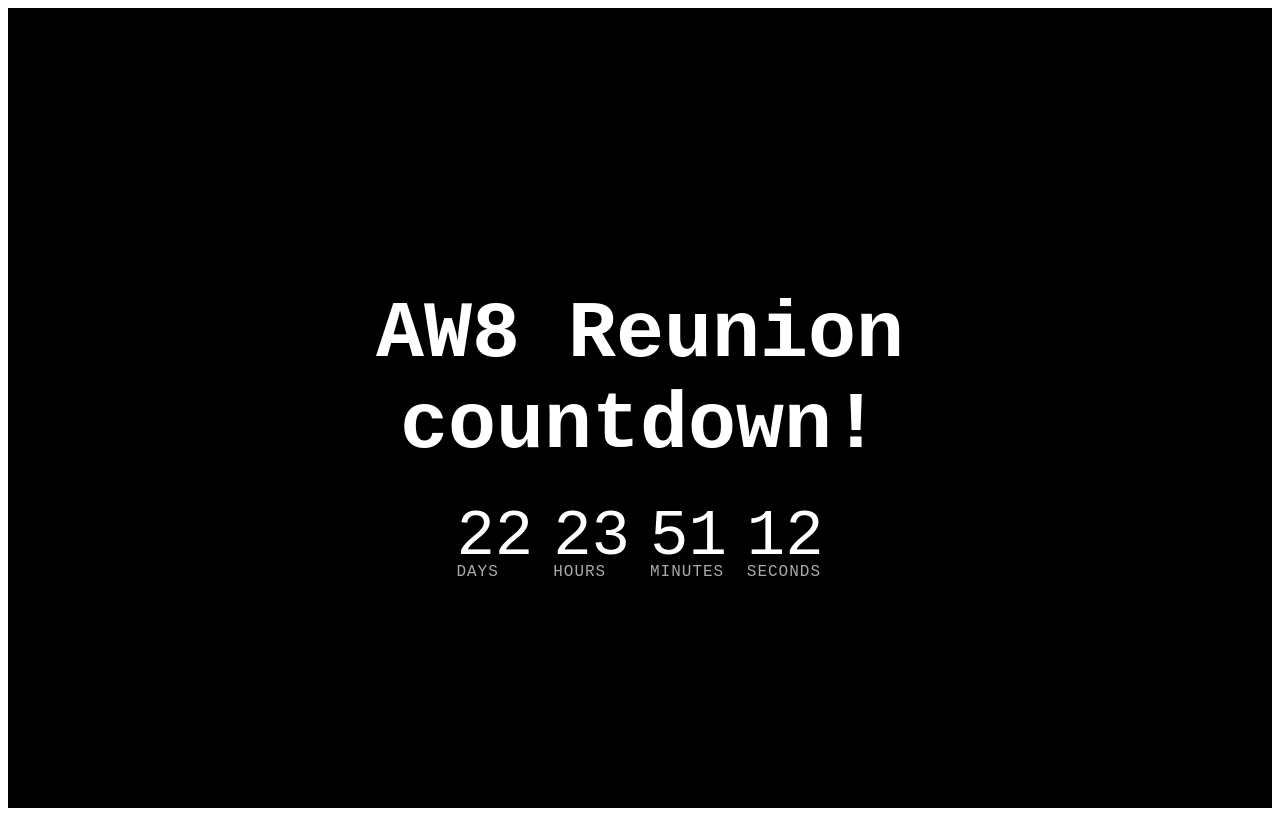
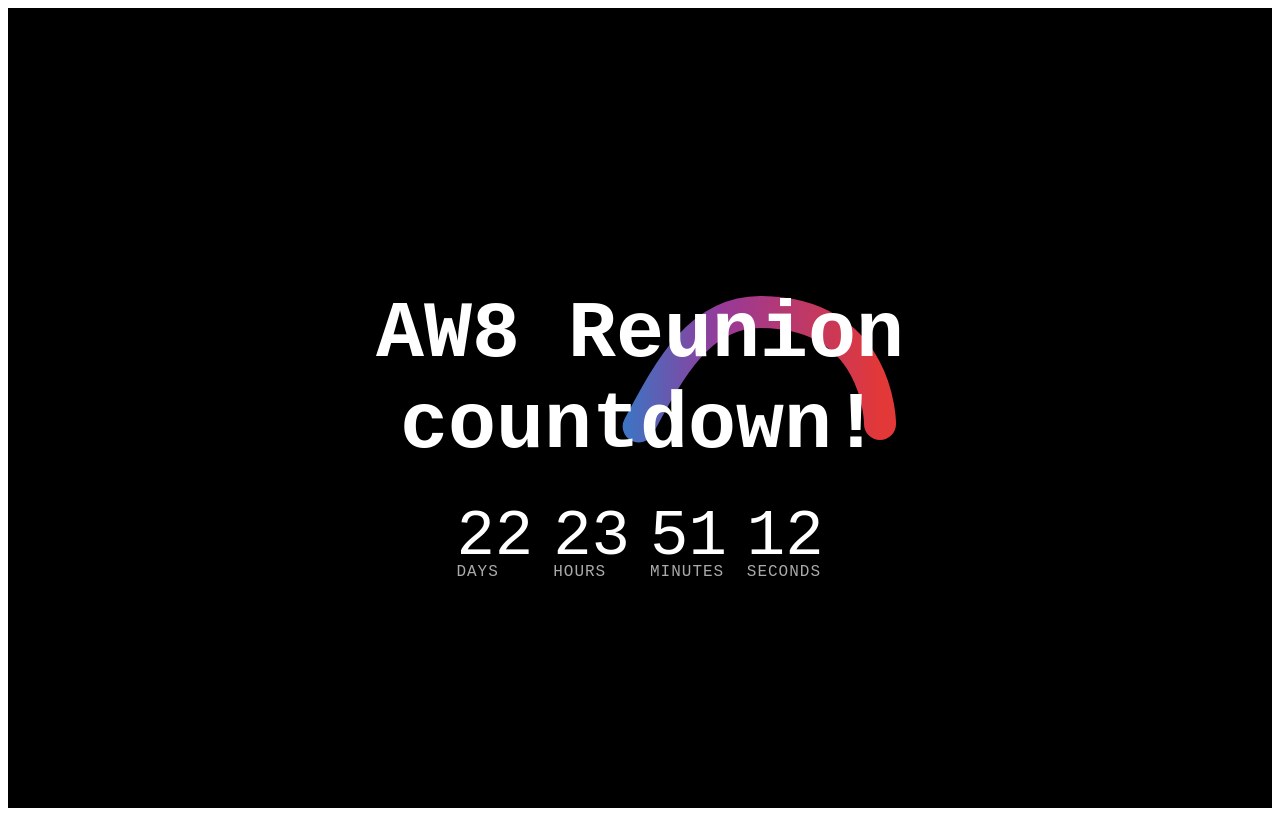
Before and after one commit to marcovandehaar/aw8-countdown, an Angular app: page / in a window 1280 px wide. Built offline with nearby package versions, Linux system fonts and the light colour scheme; what fireworks-js would draw is missing.

Commit message:
Add infitinity loader and hide negative numbers after countdown

```diff
--- a/src/app/app.component.html
+++ b/src/app/app.component.html
@@ -1,7 +1,35 @@
 <div class="fireworks-container">
+  <div class="infinity-loader" *ngIf="countDownActive">
+    <svg class="ip" viewBox="0 0 256 128" width="256px" height="128px" xmlns="http://www.w3.org/2000/svg">
+      <defs>
+        <linearGradient id="grad1" x1="0" y1="0" x2="1" y2="0">
+          <stop offset="0%" stop-color="#5ebd3e" />
+          <stop offset="33%" stop-color="#ffb900" />
+          <stop offset="67%" stop-color="#f78200" />
+          <stop offset="100%" stop-color="#e23838" />
+        </linearGradient>
+        <linearGradient id="grad2" x1="1" y1="0" x2="0" y2="0">
+          <stop offset="0%" stop-color="#e23838" />
+          <stop offset="33%" stop-color="#973999" />
+          <stop offset="67%" stop-color="#009cdf" />
+          <stop offset="100%" stop-color="#5ebd3e" />
+        </linearGradient>
+      </defs>
+      <g fill="none" stroke-linecap="round" stroke-width="16">
+        <g class="ip__track" stroke="#ddd">
+          <path d="M8,64s0-56,60-56,60,112,120,112,60-56,60-56"/>
+          <path d="M248,64s0-56-60-56-60,112-120,112S8,64,8,64"/>
+        </g>
+        <g stroke-dasharray="180 656">
+          <path class="ip__worm1" stroke="url(#grad1)" stroke-dashoffset="0" d="M8,64s0-56,60-56,60,112,120,112,60-56,60-56"/>
+          <path class="ip__worm2" stroke="url(#grad2)" stroke-dashoffset="358" d="M248,64s0-56-60-56-60,112-120,112S8,64,8,64"/>
+        </g>
+      </g>
+    </svg>
+  </div>
   <div class="text-container">
     <h1>AW8 Reunion countdown!</h1>
-    <div class="countdown-timer">
+    <div class="countdown-timer" *ngIf="countDownActive; else itstime">
       <span class="timer-part">{{days}}<small>Days</small></span>
       <span class="timer-part">{{hours}}<small>Hours</small></span>
       <span class="timer-part">{{minutes}}<small>Minutes</small></span>
@@ -9,3 +37,10 @@
     </div>
   </div>
 </div>
+
+<ng-template #itstime>
+  <div id="partytime">
+    <p>ITS PARTY TIME</p>
+    <img src="https://media4.giphy.com/media/v1.Y2lkPTc5MGI3NjExc2pmNjdhNTBwcnJmMThpN3g0YXNod2FwZjdsenc4OXE0c3Y4M3dqYSZlcD12MV9pbnRlcm5hbF9naWZfYnlfaWQmY3Q9Zw/l3q2zVr6cu95nF6O4/giphy.gif">
+  </div>
+</ng-template>
--- a/src/app/app.component.scss
+++ b/src/app/app.component.scss
@@ -1,22 +1,35 @@
-
 .fireworks-container {
-    position: relative; /* This will be the relative container for the absolutely positioned canvas */
-    width: 100%; /* Fill the width of the viewport */
-    height: 100vh; /* Fill the height of the viewport */
-    background-color: black; /* Assuming you want a black background for fireworks */
-    overflow: hidden; /* Prevents any overflow from the canvas */
+  position: relative;
+  z-index: 1;
+  /* This will be the relative container for the absolutely positioned canvas */
+  width: 100%;
+  /* Fill the width of the viewport */
+  height: 100vh;
+  /* Fill the height of the viewport */
+  background-color: black;
+  /* Assuming you want a black background for fireworks */
+  overflow: hidden;
+  /* Prevents any overflow from the canvas */
 
   .text-container {
-      position: absolute; /* Position it above the canvas */
-      top: 50%; /* Center vertically */
-      left: 50%; /* Center horizontally */
-      transform: translate(-50%, -50%); /* Adjust centering based on its size */
-      z-index: 2; /* Ensures the text is above the canvas */
+    position: absolute;
+    /* Position it above the canvas */
+    top: 50%;
+    /* Center vertically */
+    left: 50%;
+    /* Center horizontally */
+    transform: translate(-50%, -50%);
+    /* Adjust centering based on its size */
+    z-index: 2;
+    /* Ensures the text is above the canvas */
 
     h1 {
-        color: white; /* Text color */
-        font-size: 4rem; /* Text size */
+      color: white;
+      /* Text color */
+      font-size: 4rem;
+      /* Text size */
     }
+
     h1 {
       margin-bottom: 30px; // Space above the countdown
       color: #FFF; // White text for the title
@@ -56,6 +69,93 @@
     left: 0;
     width: 100%;
     height: 100%;
-      z-index: 1; /* Ensure canvas is behind the text */
+    z-index: 1;
+    /* Ensure canvas is behind the text */
   }
 }
+
+.infinity-loader {
+  text-align: center;
+  z-index: -100;
+  margin: auto;
+  margin-top: 18em;
+}
+
+:root {
+  --hue: 223;
+  --bg: hsl(var(--hue), 90%, 95%);
+  --fg: hsl(var(--hue), 90%, 5%);
+  --trans-dur: 0.9s;
+  font-size: calc(16px + (24 - 16) * (100vw - 320px) / (1280 - 320));
+}
+
+.ip {
+  width: 32em;
+  height: 16em;
+}
+
+.ip__track {
+  stroke: hsl(var(--hue), 90%, 90%);
+  transition: stroke var(--trans-dur);
+}
+
+.ip__worm1,
+.ip__worm2 {
+  animation: worm1 2s linear infinite;
+}
+
+.ip__worm2 {
+  animation-name: worm2;
+}
+
+/* Dark theme */
+@media (prefers-color-scheme: dark) {
+  :root {
+    --bg: hsl(var(--hue), 90%, 5%);
+    --fg: hsl(var(--hue), 90%, 95%);
+  }
+
+  .ip__track {
+    stroke: hsl(var(--hue), 90%, 15%);
+  }
+}
+
+/* Animation */
+@keyframes worm1 {
+  from {
+    stroke-dashoffset: 0;
+  }
+
+  50% {
+    animation-timing-function: steps(1);
+    stroke-dashoffset: -358;
+  }
+
+  50.01% {
+    animation-timing-function: linear;
+    stroke-dashoffset: 358;
+  }
+
+  to {
+    stroke-dashoffset: 0;
+  }
+}
+
+@keyframes worm2 {
+  from {
+    stroke-dashoffset: 358;
+  }
+
+  50% {
+    stroke-dashoffset: 0;
+  }
+
+  to {
+    stroke-dashoffset: -358;
+  }
+}
+
+#partytime {
+  text-align: center;
+  color: hotpink;
+}
--- a/src/app/app.component.ts
+++ b/src/app/app.component.ts
@@ -13,7 +13,9 @@ export class AppComponent implements OnInit {
   minutes: number = 0;
   seconds: number = 0;
 
-  constructor(private elRef: ElementRef) {}
+  countDownActive = true;
+
+  constructor(private elRef: ElementRef) { }
 
   ngOnInit() {
     this.startCountdown();
@@ -38,9 +40,6 @@ export class AppComponent implements OnInit {
     updateCountdown(); // Update once immediately to avoid initial delay
     const intervalId = setInterval(updateCountdown, 1000);
   }
-
-
-
 
   launchFireworks() {
     const fireworksOptions: FireworksOptions = {
@@ -84,9 +83,11 @@ export class AppComponent implements OnInit {
       autoresize: true, // Automatically resize the fireworks container
     };
 
+    this.countDownActive = false;
+
     const container = this.elRef.nativeElement.querySelector('.fireworks-container');
-  const fireworks = new Fireworks(container, fireworksOptions);
-  fireworks.start();
+    const fireworks = new Fireworks(container, fireworksOptions);
+    fireworks.start();
 
   }
 }
```
Lines whose indentation alone changed are shown as unchanged.
